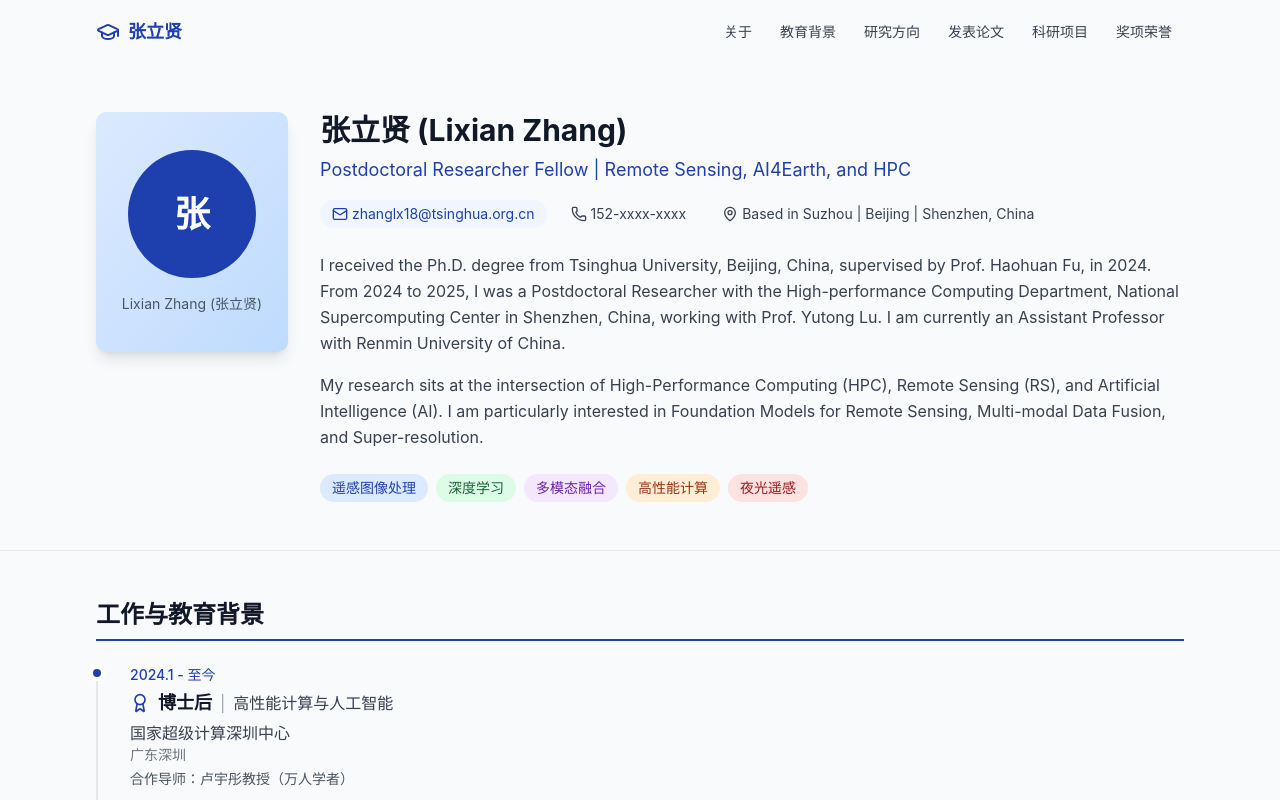
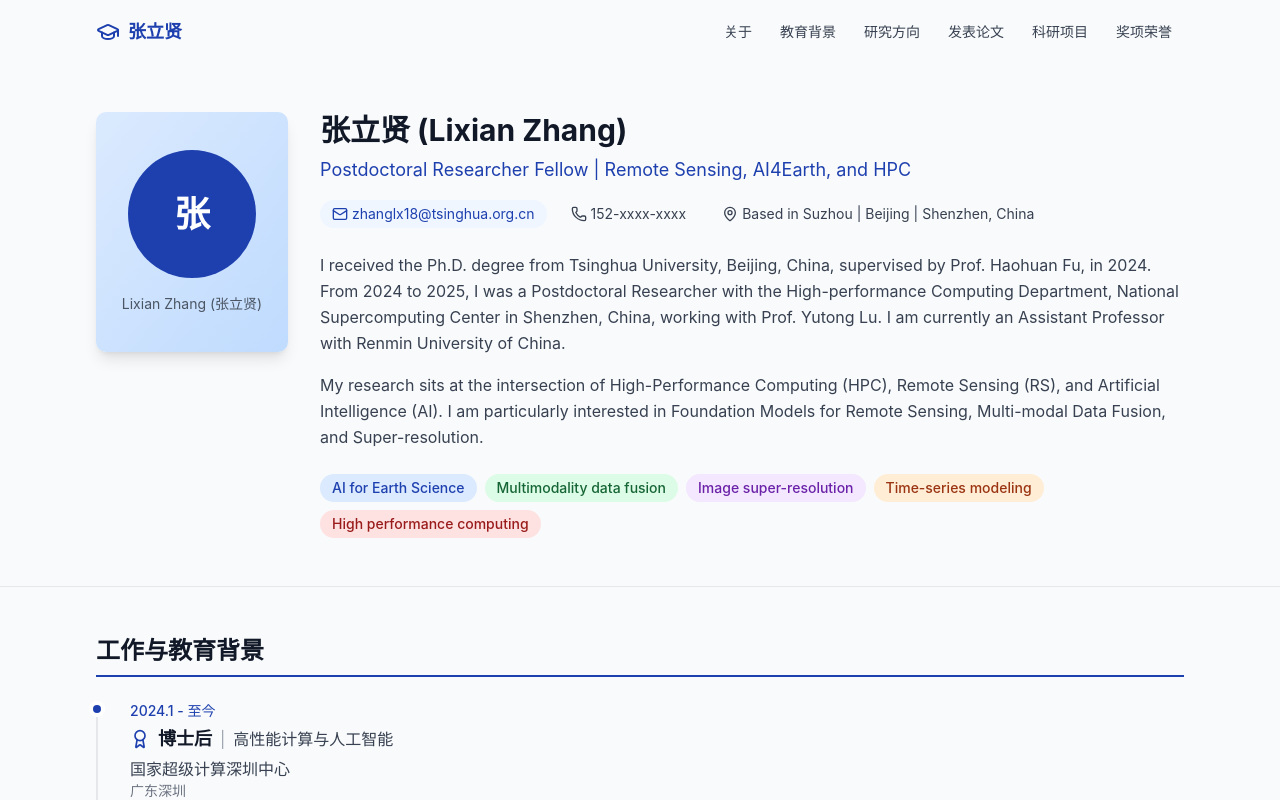
Before and after one commit to xian1234/LixianZhang, a React (Vite) app: page / in a window 1280 px wide. Shown: the top 800 px of the page. Built offline with nearby package versions, Linux system fonts and the light colour scheme.

Commit message:
Update About.tsx

```diff
--- a/src/sections/About.tsx
+++ b/src/sections/About.tsx
@@ -49,11 +49,11 @@ const About = () => {
           </div>
 
           <div className="flex flex-wrap gap-2 mt-6">
-            <span className="px-3 py-1 bg-blue-100 text-blue-800 rounded-full text-sm font-medium">遥感图像处理</span>
-            <span className="px-3 py-1 bg-green-100 text-green-800 rounded-full text-sm font-medium">深度学习</span>
-            <span className="px-3 py-1 bg-purple-100 text-purple-800 rounded-full text-sm font-medium">多模态融合</span>
-            <span className="px-3 py-1 bg-orange-100 text-orange-800 rounded-full text-sm font-medium">高性能计算</span>
-            <span className="px-3 py-1 bg-red-100 text-red-800 rounded-full text-sm font-medium">夜光遥感</span>
+            <span className="px-3 py-1 bg-blue-100 text-blue-800 rounded-full text-sm font-medium">AI for Earth Science</span>
+            <span className="px-3 py-1 bg-green-100 text-green-800 rounded-full text-sm font-medium">Multimodality data fusion</span>
+            <span className="px-3 py-1 bg-purple-100 text-purple-800 rounded-full text-sm font-medium">Image super-resolution</span>
+            <span className="px-3 py-1 bg-orange-100 text-orange-800 rounded-full text-sm font-medium">Time-series modeling</span>
+            <span className="px-3 py-1 bg-red-100 text-red-800 rounded-full text-sm font-medium">High performance computing</span>
           </div>
         </div>
       </div>
```
